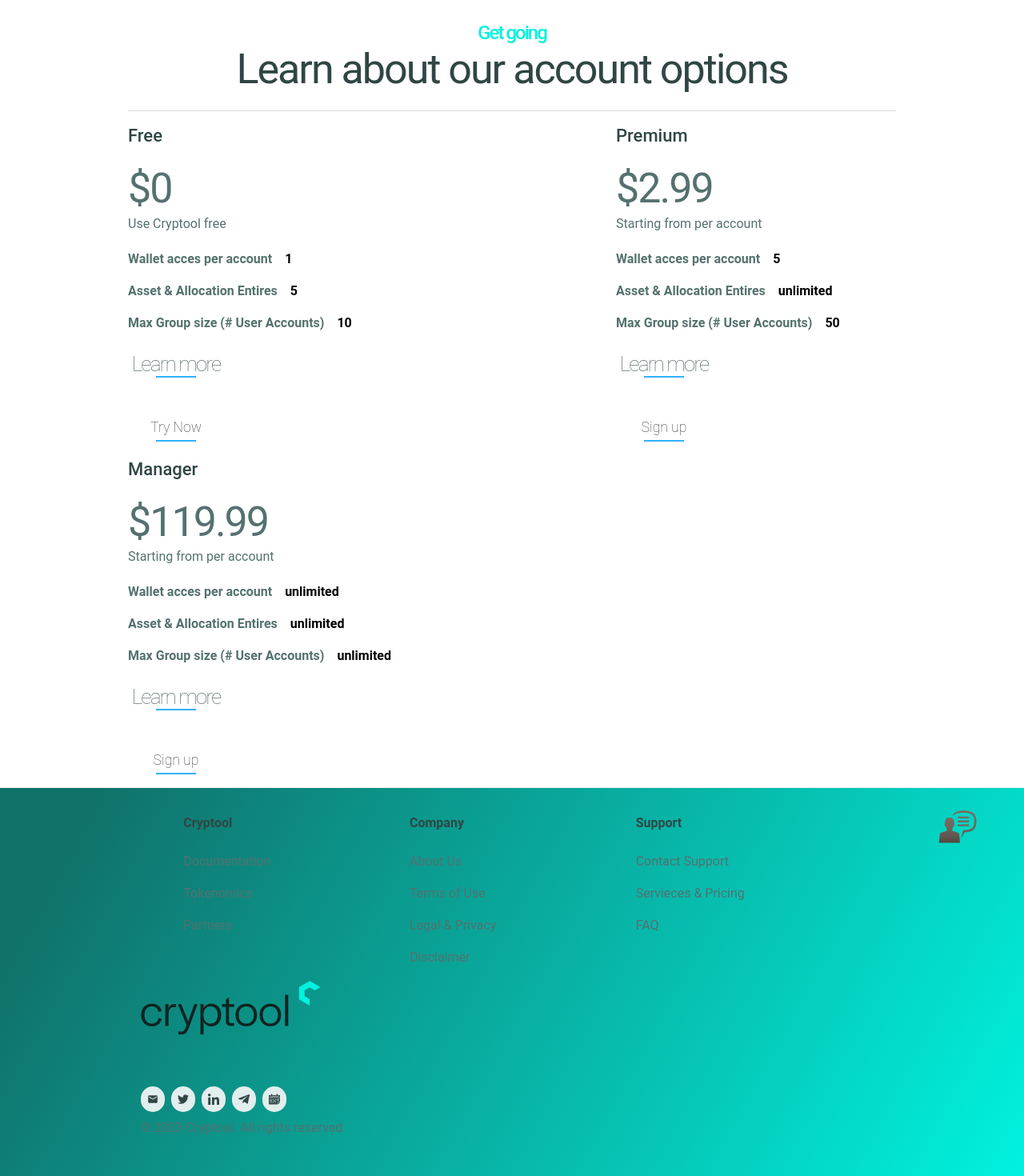
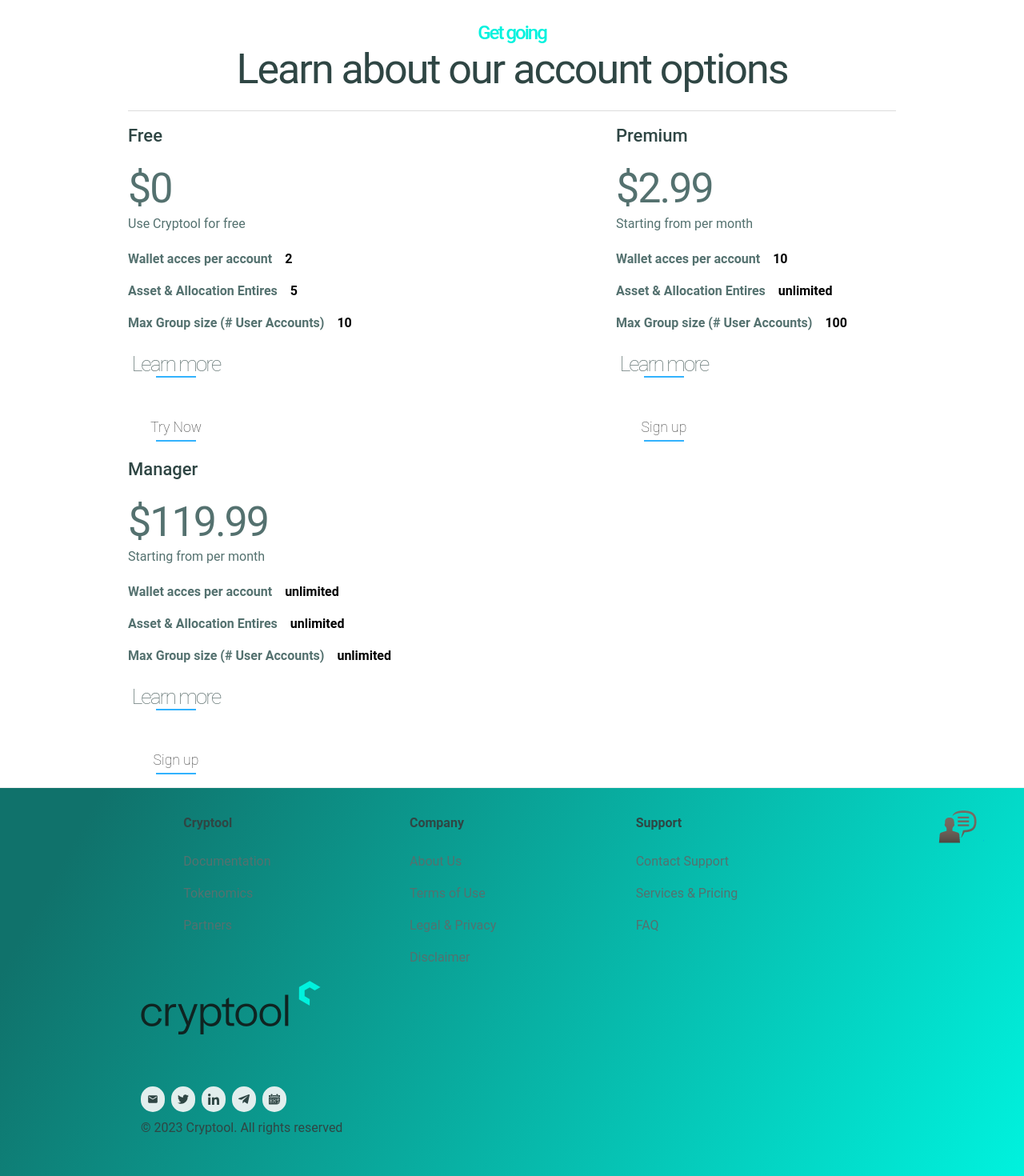
Before and after one commit to sven3270350/LandingPage_Ben, a Next.js app: page / in a window 1280 px wide. Shown: the part 2670-4140 px from the top of the page at 80% size. Built offline with nearby package versions, Linux system fonts and the light colour scheme.

Commit message:
fis labels and colors

```diff
--- a/components/common/Footer.tsx
+++ b/components/common/Footer.tsx
@@ -21,7 +21,7 @@ const Footer = () => {
     },
     {
       title: "Support",
-      items: ["Contact Support", "Servieces & Pricing", "FAQ"],
+      items: ["Contact Support", "Services & Pricing", "FAQ"],
     },
   ];
   const { isTablet } = useMediaSize();
@@ -91,7 +91,7 @@ const Footer = () => {
                 <Calendar width={14} height={16} />
               </Link>
             </div>
-            <div className="mt-2 text-[#54716F] text-base font-normal">
+            <div className="mt-2 text-[#2F4644] text-base font-normal">
               © 2023 Cryptool. All rights reserved
             </div>
           </div>
--- a/components/common/Header.tsx
+++ b/components/common/Header.tsx
@@ -210,11 +210,12 @@ const Header: React.FC<HeaderProps> = ({ activeSlide }) => {
             <></>
           )}
         </div>
+      </div>
       {isTablet && ismenuClick && (
         <div className="mt-[10px] flex flex-col justify-between h-5/6 text-[#2F4644]">
           <div className="flex flex-col gap-2">
             <div className="text-[#2F4644] text-base not-italic font-normal cursor-pointer menuitem px-3 py-2 rounded-2xl">
-                PortFolio
+              Portfolio
             </div>
             <div className="text-[#2F4644] text-base not-italic font-normal cursor-pointer menuitem px-3 py-2 rounded-2xl">
               Raise
@@ -294,7 +295,6 @@ const Header: React.FC<HeaderProps> = ({ activeSlide }) => {
           </div>
         </div>
       )}
-      </div>
     </nav>
   );
 };
--- a/components/common/InstroSection.tsx
+++ b/components/common/InstroSection.tsx
@@ -3,8 +3,11 @@ import Image from "next/image";
 import ArrowBelow from "public/assets/icons/ArrowBelow";
 import { cx } from "@emotion/css";
 import { useMediaSize } from "components/hooks/media-size";
+interface IntroSectionProps {
+  handleSlideToTwo?: () => void;
+}
 
-const IntroSection = () => {
+const IntroSection: React.FC<IntroSectionProps> = ({ handleSlideToTwo }) => {
   const { isTablet } = useMediaSize();
 
   return (
@@ -12,7 +15,7 @@ const IntroSection = () => {
       <div className="relative bg-firstSection h-[100vh]">
         <Image
           className={cx(
-            "absolute top-[20%] left-[5%]",
+            "absolute top-[20%] left-[8%]",
             isTablet ? "hidden" : "block"
           )}
           width={650}
@@ -23,14 +26,14 @@ const IntroSection = () => {
         {!isTablet && (
           <button
             type="button"
-            className="absolute fuller-button blue top-[60%] left-[14%] rounded-3xl text-white flex justify-center items-center flex-shrink-0 w-[324px] py-2 px-6 font-normal text-base shadow-[0_4px_9px_-4px_#54b4d3] transition duration-150 ease-in-out hover:bg-info-600 hover:shadow-[0_8px_9px_-4px_rgba(84,180,211,0.3),0_4px_18px_0_rgba(84,180,211,0.2)] focus:bg-info-600 focus:shadow-[0_8px_9px_-4px_rgba(84,180,211,0.3),0_4px_18px_0_rgba(84,180,211,0.2)] focus:outline-none focus:ring-0 active:bg-info-700 active:shadow-[0_8px_9px_-4px_rgba(84,180,211,0.3),0_4px_18px_0_rgba(84,180,211,0.2)] dark:shadow-[0_4px_9px_-4px_rgba(84,180,211,0.5)] dark:hover:shadow-[0_8px_9px_-4px_rgba(84,180,211,0.2),0_4px_18px_0_rgba(84,180,211,0.1)] dark:focus:shadow-[0_8px_9px_-4px_rgba(84,180,211,0.2),0_4px_18px_0_rgba(84,180,211,0.1)] dark:active:shadow-[0_8px_9px_-4px_rgba(84,180,211,0.2),0_4px_18px_0_rgba(84,180,211,0.1)]"
+            className="absolute fuller-button blue top-[60%] left-[17%] rounded-3xl text-white flex justify-center items-center flex-shrink-0 w-[324px] py-2 px-6 font-normal text-base shadow-[0_4px_9px_-4px_#54b4d3] transition duration-150 ease-in-out hover:bg-info-600 hover:shadow-[0_8px_9px_-4px_rgba(84,180,211,0.3),0_4px_18px_0_rgba(84,180,211,0.2)] focus:bg-info-600 focus:shadow-[0_8px_9px_-4px_rgba(84,180,211,0.3),0_4px_18px_0_rgba(84,180,211,0.2)] focus:outline-none focus:ring-0 active:bg-info-700 active:shadow-[0_8px_9px_-4px_rgba(84,180,211,0.3),0_4px_18px_0_rgba(84,180,211,0.2)] dark:shadow-[0_4px_9px_-4px_rgba(84,180,211,0.5)] dark:hover:shadow-[0_8px_9px_-4px_rgba(84,180,211,0.2),0_4px_18px_0_rgba(84,180,211,0.1)] dark:focus:shadow-[0_8px_9px_-4px_rgba(84,180,211,0.2),0_4px_18px_0_rgba(84,180,211,0.1)] dark:active:shadow-[0_8px_9px_-4px_rgba(84,180,211,0.2),0_4px_18px_0_rgba(84,180,211,0.1)]"
           >
             Start Managing Today
           </button>
         )}
         <div
           className={cx(
-            "absolute text-white left-[5%] text-start",
+            "absolute text-white left-[10%] text-start",
             isTablet
               ? "opacity-100 text-xl leading-6 not-italic top-[25%] w-[217px]"
               : "top-[75%] opacity-[.8] font-robotic text-4xl tracking-wide"
@@ -40,7 +43,10 @@ const IntroSection = () => {
           and trade cryptocurrency assets
         </div>
       </div>
-      <div className="flex flex-col justify-center items-center mt-[-32px]">
+      <div
+        className="flex flex-col justify-center items-center mt-[-32px]"
+        onClick={handleSlideToTwo}
+      >
         <ArrowBelow className="z-10" />
         <ArrowBelow className="z-10 mt-[-9px]" />
       </div>
--- a/components/common/ModuleMarketPlaces.tsx
+++ b/components/common/ModuleMarketPlaces.tsx
@@ -50,8 +50,8 @@ const ModuleMarketPlaces = () => {
   const [swiperPosition, setSwiperPosition] = useState(0);
   useEffect(() => {
     const handleResize = () => {
-      if (window.innerWidth < 1600) {
-        setSwiperPosition((window.innerWidth - 1600) / 2);
+      if (window.innerWidth < 1560) {
+        setSwiperPosition((window.innerWidth - 1560) / 2);
       }
     };
 
@@ -68,7 +68,7 @@ const ModuleMarketPlaces = () => {
         Implement
       </div>
       <div className="text-[#2F4644] text-center not-italic font-normal text-[52px] !leading-[120%] tracking-[-2px]">
-        Check out all the integrated the modules
+        Check out the integrated the modules
       </div>
       <div className="text-[#2F4644] text-center text-2xl not-italic font-light !leading-[120%]">
         Use the modules to make crypto easy
--- a/components/common/ProposalSection.tsx
+++ b/components/common/ProposalSection.tsx
@@ -16,8 +16,8 @@ const ProposalSection = () => {
     {
       title: "Free",
       price: 0,
-      label: "Use Cryptool free",
-      walletAccessCount: "1",
+      label: "Use Cryptool for free",
+      walletAccessCount: "2",
       entires: "5",
       maxGroupSize: "10",
       btnLabel: "Try Now",
@@ -25,16 +25,16 @@ const ProposalSection = () => {
     {
       title: "Premium",
       price: 2.99,
-      label: "Starting from per account",
-      walletAccessCount: "5",
+      label: "Starting from per month",
+      walletAccessCount: "10",
       entires: "unlimited",
-      maxGroupSize: "50",
+      maxGroupSize: "100",
       btnLabel: "Sign up",
     },
     {
       title: "Manager",
       price: 119.99,
-      label: "Starting from per account",
+      label: "Starting from per month",
       walletAccessCount: "unlimited",
       entires: "unlimited",
       maxGroupSize: "unlimited",
--- a/pages/index.tsx
+++ b/pages/index.tsx
@@ -29,6 +29,10 @@ const Home: NextPage = () => {
     setActiveSlide(swiper.activeIndex);
   };
 
+  const handleSlideToTwo = () => {
+    console.log(1);
+  };
+
   const swiperProps: SwiperProps = {
     className: "mySwiper",
     direction: "vertical",
@@ -53,7 +57,7 @@ const Home: NextPage = () => {
       ) : (
         <Swiper {...swiperProps}>
           <SwiperSlide>
-            <IntroSection />
+            <IntroSection handleSlideToTwo={handleSlideToTwo} />
           </SwiperSlide>
           <SwiperSlide>
             <VideoSection />
--- a/public/assets/icons/MobileMenu.tsx
+++ b/public/assets/icons/MobileMenu.tsx
@@ -21,9 +21,9 @@ const MobileMenu: React.FC<MobileMenuProps> = ({
       xmlns="http://www.w3.org/2000/svg"
     >
       <path
-        fill-rule="evenodd"
+        fillRule="evenodd"
         d="M3 5a1 1 0 011-1h12a1 1 0 110 2H4a1 1 0 01-1-1zM3 10a1 1 0 011-1h12a1 1 0 110 2H4a1 1 0 01-1-1zM3 15a1 1 0 011-1h12a1 1 0 110 2H4a1 1 0 01-1-1z"
-        clip-rule="evenodd"
+        clipRule="evenodd"
       ></path>
     </svg>
   </>
```
Lines whose indentation alone changed are shown as unchanged.
